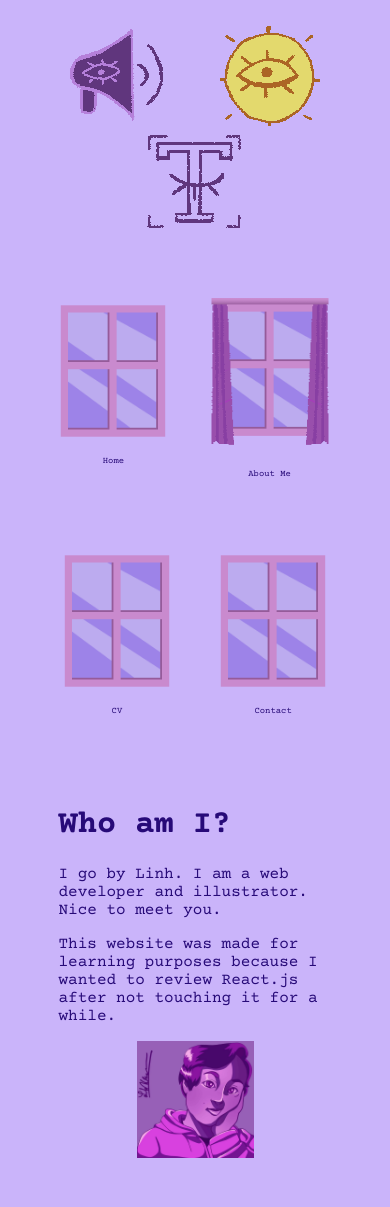
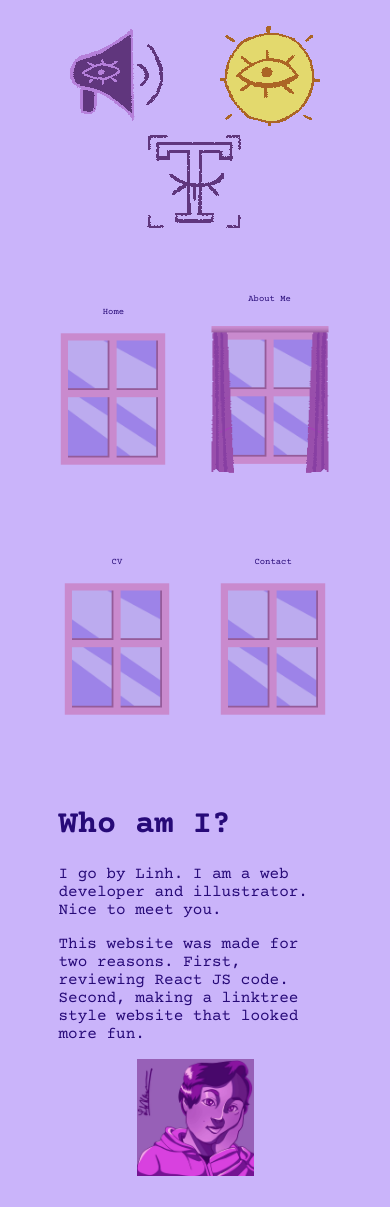
Before and after one commit to ViLinh27/vilinh27-rooms, a React (Create React App) app in the folder linh-rooms/: page /pages/About in a window 390 px wide. Shown: the top 1207 px of the page. Built offline with nearby package versions, Linux system fonts and the light colour scheme.

Commit message:
adjustments
to about page text, to window text placement, to responsiveness, and icon back to ico

```diff
--- a/linh-rooms/public/index.html
+++ b/linh-rooms/public/index.html
@@ -3,7 +3,7 @@
   <head>
     <meta charset="utf-8" />
     <!-- <link rel="icon" href="%PUBLIC_URL%/myfavicon.ico" /> -->
-    <link id="favicon" rel="icon" href="/myfavicon.png" type="image/png" />
+    <link id="favicon" rel="icon" href="%PUBLIC_URL%/myfavicon.ico" type="image/x-icon" />
     <meta name="viewport" content="width=device-width, initial-scale=1" />
     <meta name="theme-color" content="#000000" />
     <meta
--- a/linh-rooms/src/App.css
+++ b/linh-rooms/src/App.css
@@ -289,7 +289,7 @@ a {
   height: 100%;
 }
 /*--- RESPONSIVENESS ---*/
-@media only screen and (max-width: 1560px){
+@media only screen and (max-width: 1920px){
   .Home-main{
     /*background-color: red; place holder*/
     margin: 0 1rem;
@@ -298,7 +298,7 @@ a {
     flex-wrap: wrap;
   }
   .Home-DoorImg{
-    scale: 0.8;
+    scale: 0.9;
   }
 }
 @media only screen and (max-width: 1100px) {
--- a/linh-rooms/src/components/Window.js
+++ b/linh-rooms/src/components/Window.js
@@ -27,8 +27,8 @@ function Window(props){
         <>
             <div className="Nav-Window" onClick={handleWindowNoise}>
                 <Link to={link}>
+                    <div><p>{captionText}</p></div>
                     <img className="Nav-WindowImg" src={imgToUse} alt={`${captionText} Window`} id={id}/>
-                    <div><p>{captionText}</p></div>
                 </Link>
             </div>
         </>
--- a/linh-rooms/src/pages/About.js
+++ b/linh-rooms/src/pages/About.js
@@ -23,8 +23,7 @@ function About(){
                             Nice to meet you.
                         </p>
                         <p>
-                            This website was made for learning purposes because
-                            I wanted to review React.js after not touching it for a while.
+                            This website was made for two reasons. First, reviewing React JS code. Second, making a linktree style website that looked more fun.
                         </p>
 
                     </div>
```
